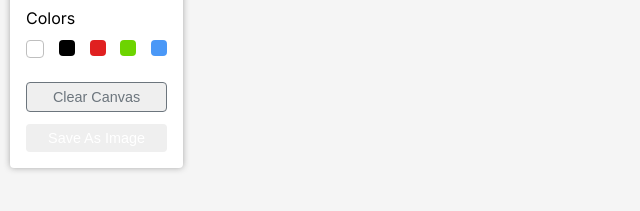
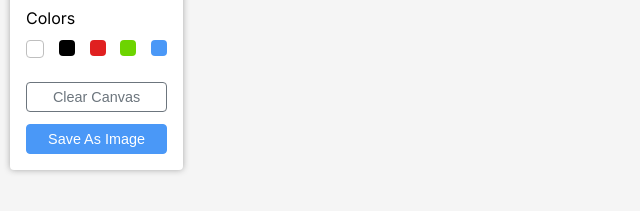
Before and after one commit to KumarNitin19/draw-together, a plain HTML site: page index.html in a window 1280 px wide. Shown: the part 471-682 px from the top of the page, without its empty margins (0-640 px from the left). Drawn offline with Linux system fonts and the light colour scheme.

Commit message:
feat: styles added for save as image button

```diff
--- a/index.css
+++ b/index.css
@@ -118,7 +118,7 @@ body {
   color: #fff;
   padding: 6px 12px;
   border-radius: 4px;
-  background-color: none;
+  background-color: transparent;
   border: none;
   outline: none;
   font-size: 0.9rem;
@@ -128,7 +128,7 @@ body {
 .buttons .clear-canvas {
   color: #6c757d;
   border: 1px solid #6c757d;
-  transition: all 0.3 ease;
+  transition: all 0.3s ease;
 }
 
 .buttons .clear-canvas:hover {
@@ -136,6 +136,16 @@ body {
   color: #fff;
 }
 
+.buttons .save-as-image {
+  background-color: #4a98f7;
+  border: 1px solid #4a98f7;
+  transition: all 0.3 ease;
+}
+
+.buttons .save-as-image:hover {
+  background-color: #4290f0;
+  color: #fff;
+}
 .drawing-board {
   flex: 1;
   background-color: whitesmoke;
```
